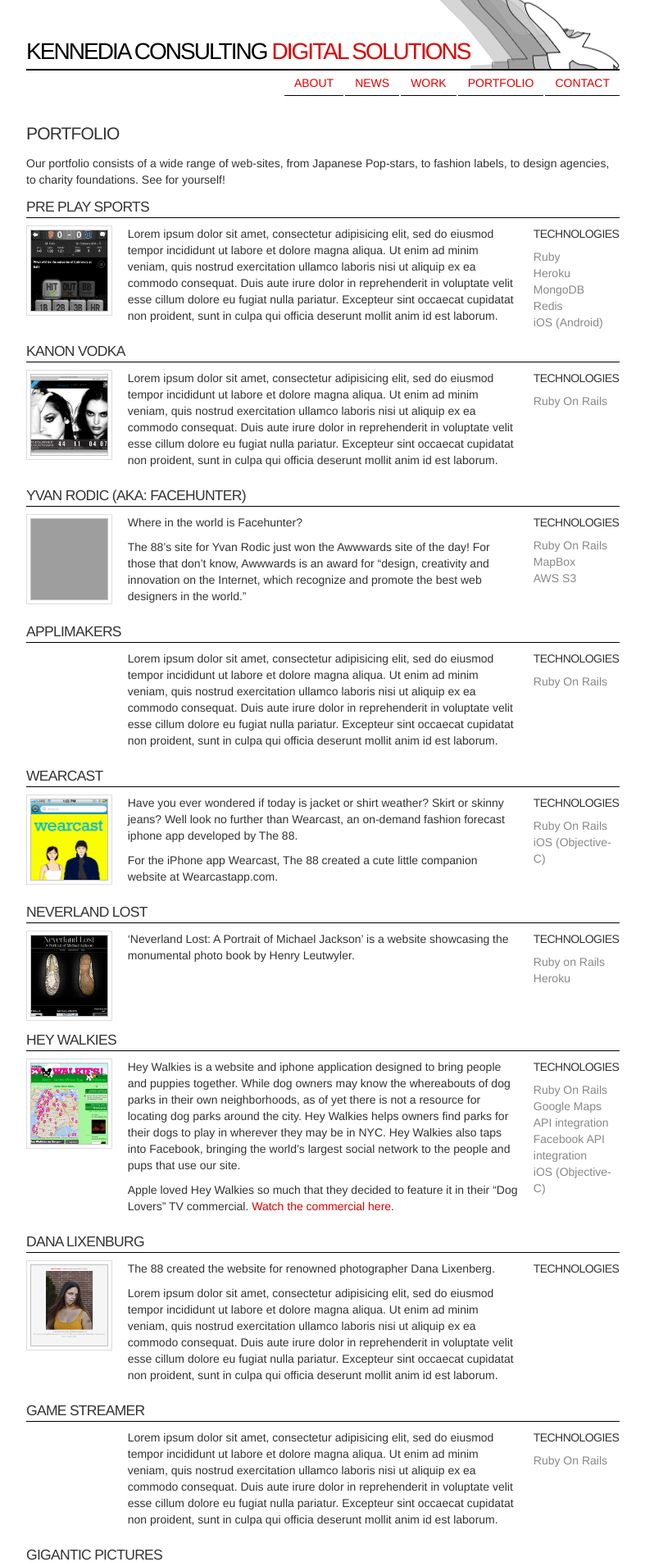
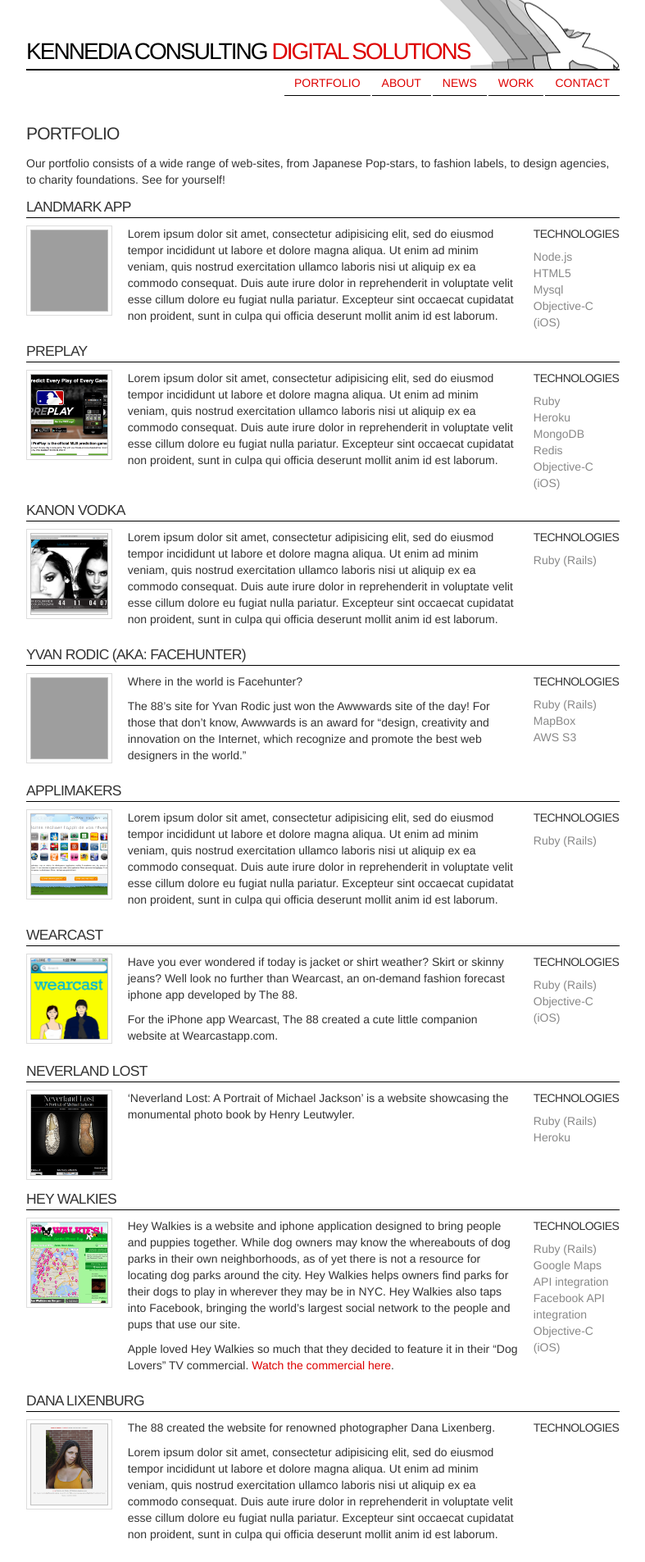
Before and after one commit to supagroova/kennedia.com, a Jekyll site: the page built from portfolio.html, in a window 1280 px wide. Shown: the top 1905 px of the page at 82% size, without its empty margins (246-1033 px from the left). Built offline with Jekyll 4.4.1, drawn with Linux system fonts in a browser that asks for light colours; Markdown is read by kramdown in place of the engine named in the settings; some of the changed text lies outside the part shown; grey boxes are pictures that could not be loaded.

Commit message:
Updating portfolio and responsive styles

```diff
--- a/_data/portfolio.yaml
+++ b/_data/portfolio.yaml
@@ -1,35 +1,45 @@
 ---
 
 -
-  title: Pre Play Sports
+  title: Landmark App
+  id: landmark
+  description: |-
+    Lorem ipsum dolor sit amet, consectetur adipisicing elit, sed do eiusmod tempor incididunt ut labore et dolore magna aliqua. Ut enim ad minim veniam, quis nostrud exercitation ullamco laboris nisi ut aliquip ex ea commodo consequat. Duis aute irure dolor in reprehenderit in voluptate velit esse cillum dolore eu fugiat nulla pariatur. Excepteur sint occaecat cupidatat non proident, sunt in culpa qui officia deserunt mollit anim id est laborum.
+  images:
+    - url: "/img/portfolio/landmark_web_1.jpg"
+    - url: "/img/portfolio/landmark_web_2.jpg"
+    - url: "/img/portfolio/landmark_ios_1.jpg"
+    - url: "/img/portfolio/landmark_ios_2.jpg"
+    - url: "/img/portfolio/landmark_icon.png"
+
+  technologies:
+    - Node.js
+    - HTML5
+    - Mysql
+    - Objective-C (iOS)
+
+
+-
+  title: PrePlay
   id: preplay
   description: |-
     Lorem ipsum dolor sit amet, consectetur adipisicing elit, sed do eiusmod tempor incididunt ut labore et dolore magna aliqua. Ut enim ad minim veniam, quis nostrud exercitation ullamco laboris nisi ut aliquip ex ea commodo consequat. Duis aute irure dolor in reprehenderit in voluptate velit esse cillum dolore eu fugiat nulla pariatur. Excepteur sint occaecat cupidatat non proident, sunt in culpa qui officia deserunt mollit anim id est laborum.
   images:
-    -
-      url: "/img/portfolio/preplay_mlb_ios.png"
-      hidden: false
-    -
-      url: "/img/portfolio/preplay_nfl.png"
-    -
-      url: "/img/portfolio/preplay_nfl_ios2.png"
-    -
-      url: "/img/portfolio/preplay_mlb.png"
-    -
-      url: "/img/portfolio/preplay_mlb_ios2.png"
-    -
-      url: "/img/portfolio/preplay_nfl_ios.png"
-    -
-      url: "/img/portfolio/preplay_nhl.png"
-    -
-      url: "/img/portfolio/preplay_web.png"
+    - url: "/img/portfolio/preplay_mlb.png"
+    - url: "/img/portfolio/preplay_nhl.png"
+    - url: "/img/portfolio/preplay_nfl.png"
+    - url: "/img/portfolio/preplay_mlb_ios.png"
+    - url: "/img/portfolio/preplay_nfl_ios2.jpg"
+    - url: "/img/portfolio/preplay_mlb_ios2.png"
+    - url: "/img/portfolio/preplay_nfl_ios.jpg"
+    - url: "/img/portfolio/preplay_web.png"
 
   technologies:
     - Ruby
     - Heroku
     - MongoDB
     - Redis
-    - iOS (Android)
+    - Objective-C (iOS)
 
 -
   title: Kanon Vodka
@@ -37,15 +47,11 @@
   description: |-
     Lorem ipsum dolor sit amet, consectetur adipisicing elit, sed do eiusmod tempor incididunt ut labore et dolore magna aliqua. Ut enim ad minim veniam, quis nostrud exercitation ullamco laboris nisi ut aliquip ex ea commodo consequat. Duis aute irure dolor in reprehenderit in voluptate velit esse cillum dolore eu fugiat nulla pariatur. Excepteur sint occaecat cupidatat non proident, sunt in culpa qui officia deserunt mollit anim id est laborum.
   images:
-    -
-      url: "/img/portfolio/kanon_1.png"
-      hidden: false
-    -
-      url: "/img/portfolio/kanon_2.png"
-    -
-      url: "/img/portfolio/kanon_foks.png"
+    - url: "/img/portfolio/kanon_1.png"
+    - url: "/img/portfolio/kanon_2.png"
+    - url: "/img/portfolio/kanon_foks.png"
   technologies:
-    - Ruby On Rails
+    - Ruby (Rails)
 
 -
   title: "Yvan Rodic (AKA: Facehunter)"
@@ -55,17 +61,12 @@
 
     The 88’s site for Yvan Rodic just won the Awwwards site of the day! For those that don’t know, Awwwards is an award for “design, creativity and innovation on the Internet, which recognize and promote the best web designers in the world.”
   images:
-    -
-      url: "/img/portfolio/facehunter_1.png"
-      hidden: false
-    -
-      url: "/img/portfolio/facehunter_2.png"
-    -
-      url: "/img/portfolio/facehunter_3.png"
-    -
-      url: "/img/portfolio/facehunter_4.png"
+    - url: "/img/portfolio/facehunter_1.png"
+    - url: "/img/portfolio/facehunter_2.png"
+    - url: "/img/portfolio/facehunter_3.png"
+    - url: "/img/portfolio/facehunter_4.png"
   technologies:
-    - Ruby On Rails
+    - Ruby (Rails)
     - MapBox
     - AWS S3
 
@@ -75,10 +76,11 @@
   description: |-
     Lorem ipsum dolor sit amet, consectetur adipisicing elit, sed do eiusmod tempor incididunt ut labore et dolore magna aliqua. Ut enim ad minim veniam, quis nostrud exercitation ullamco laboris nisi ut aliquip ex ea commodo consequat. Duis aute irure dolor in reprehenderit in voluptate velit esse cillum dolore eu fugiat nulla pariatur. Excepteur sint occaecat cupidatat non proident, sunt in culpa qui officia deserunt mollit anim id est laborum.
   images:
-    -
-      url: "/img/portfolio/applimakers_1.png"
+    - url: "/img/portfolio/applimakers_1.png"
+    - url: "/img/portfolio/applimakers_2.png"
+    - url: "/img/portfolio/applimakers_3.png"
   technologies:
-    - Ruby On Rails
+    - Ruby (Rails)
 
 -
   title: WearCast
@@ -90,17 +92,13 @@
     For the iPhone app Wearcast, The 88 created a cute little companion website at Wearcastapp.com.
 
   images:
-    -
-      url: "/img/portfolio/wearcast_1.png"
-      hidden: false
-    -
-      url: "/img/portfolio/wearcast_2.png"
-    -
-      url: "/img/portfolio/wearcast_web.png"
+    - url: "/img/portfolio/wearcast_1.png"
+    - url: "/img/portfolio/wearcast_2.png"
+    - url: "/img/portfolio/wearcast_web.png"
 
   technologies:
-    - Ruby On Rails
-    - iOS (Objective-C)
+    - Ruby (Rails)
+    - Objective-C (iOS)
 
 -
   title: Neverland Lost
@@ -110,14 +108,11 @@
     'Neverland Lost: A Portrait of Michael Jackson' is a website showcasing the monumental photo book by Henry Leutwyler.
 
   images:
-    -
-      url: "/img/portfolio/neverland_1.png"
-      hidden: false
-    -
-      url: "/img/portfolio/neverland_2.png"
+    - url: "/img/portfolio/neverland_1.png"
+    - url: "/img/portfolio/neverland_2.png"
 
   technologies:
-    - Ruby on Rails
+    - Ruby (Rails)
     - Heroku
 -
   title: Hey Walkies
@@ -128,21 +123,14 @@
     Apple loved Hey Walkies so much that they decided to feature it in their "Dog Lovers" TV commercial. [Watch the commercial here](http://www.youtube.com/v/0tmcNcTNzxA).
 
   images:
-    -
-      url: "/img/portfolio/heywalkies_web.png"
-      title: "Heywalkies Website"
-      hidden: false
-    -
-      url: "/img/portfolio/heywalkies_iphone_2.png"
-      title: "Heywalkies iPhone App"
-    -
-      url: "/img/portfolio/heywalkies_iphone_3.png"
-      title: "Heywalkies iPhone App"
+    - url: "/img/portfolio/heywalkies_web.png"
+    - url: "/img/portfolio/heywalkies_iphone_2.png"
+    - url: "/img/portfolio/heywalkies_iphone_3.png"
   technologies:
-    - Ruby On Rails
+    - Ruby (Rails)
     - Google Maps API integration
     - Facebook API integration
-    - iOS (Objective-C)
+    - Objective-C (iOS)
 
 -
   title: Dana Lixenburg
@@ -152,11 +140,8 @@
     Lorem ipsum dolor sit amet, consectetur adipisicing elit, sed do eiusmod tempor incididunt ut labore et dolore magna aliqua. Ut enim ad minim veniam, quis nostrud exercitation ullamco laboris nisi ut aliquip ex ea commodo consequat. Duis aute irure dolor in reprehenderit in voluptate velit esse cillum dolore eu fugiat nulla pariatur. Excepteur sint occaecat cupidatat non proident, sunt in culpa qui officia deserunt mollit anim id est laborum.
 
   images:
-    -
-      url: "/img/portfolio/danalixenburg_1.png"
-      hidden: false
-    -
-      url: "/img/portfolio/danalixenburg_2.png"
+    - url: "/img/portfolio/danalixenburg_1.png"
+    - url: "/img/portfolio/danalixenburg_2.png"
 
 -
   title: Game Streamer
@@ -164,35 +149,21 @@
   description: |-
     Lorem ipsum dolor sit amet, consectetur adipisicing elit, sed do eiusmod tempor incididunt ut labore et dolore magna aliqua. Ut enim ad minim veniam, quis nostrud exercitation ullamco laboris nisi ut aliquip ex ea commodo consequat. Duis aute irure dolor in reprehenderit in voluptate velit esse cillum dolore eu fugiat nulla pariatur. Excepteur sint occaecat cupidatat non proident, sunt in culpa qui officia deserunt mollit anim id est laborum.
   images:
-    -
-      url: "/img/portfolio/JFA_Intro.png"
-      title: ""
+    - url: "/img/portfolio/gamestreamer_1.png"
+    - url: "/img/portfolio/gamestreamer_2.png"
+    - url: "/img/portfolio/gamestreamer_3.png"
+    - url: "/img/portfolio/gamestreamer_4.png"
   technologies:
-    - Ruby On Rails
+    - Ruby (Rails)
 -
   title: Gigantic Pictures
   id: gigantic
   description: |-
     Lorem ipsum dolor sit amet, consectetur adipisicing elit, sed do eiusmod tempor incididunt ut labore et dolore magna aliqua. Ut enim ad minim veniam, quis nostrud exercitation ullamco laboris nisi ut aliquip ex ea commodo consequat. Duis aute irure dolor in reprehenderit in voluptate velit esse cillum dolore eu fugiat nulla pariatur. Excepteur sint occaecat cupidatat non proident, sunt in culpa qui officia deserunt mollit anim id est laborum.
   images:
-    -
-      url: "/img/portfolio/JFA_Intro.png"
-      title: ""
+    - url: "/img/portfolio/gigantic_1.jpg"
   technologies:
-    - Ruby On Rails
-
--
-  title: Jalux
-  id: jalux
-  description: |-
-    Lorem ipsum dolor sit amet, consectetur adipisicing elit, sed do eiusmod tempor incididunt ut labore et dolore magna aliqua. Ut enim ad minim veniam, quis nostrud exercitation ullamco laboris nisi ut aliquip ex ea commodo consequat. Duis aute irure dolor in reprehenderit in voluptate velit esse cillum dolore eu fugiat nulla pariatur. Excepteur sint occaecat cupidatat non proident, sunt in culpa qui officia deserunt mollit anim id est laborum.
-  images:
-    -
-      url: "/img/portfolio/JFA_Intro.png"
-      title: ""
-      hidden: false
-  technologies:
-    - Ruby On Rails
+    - Ruby (Rails)
 
 -
   title: Parapluie Ou Pas
@@ -200,12 +171,15 @@
   description: |-
     Lorem ipsum dolor sit amet, consectetur adipisicing elit, sed do eiusmod tempor incididunt ut labore et dolore magna aliqua. Ut enim ad minim veniam, quis nostrud exercitation ullamco laboris nisi ut aliquip ex ea commodo consequat. Duis aute irure dolor in reprehenderit in voluptate velit esse cillum dolore eu fugiat nulla pariatur. Excepteur sint occaecat cupidatat non proident, sunt in culpa qui officia deserunt mollit anim id est laborum.
   images:
-    -
-      url: "/img/portfolio/JFA_Intro.png"
-      title: ""
-      hidden: false
+    - url: "/img/portfolio/parapluie_1.jpg"
+    - url: "/img/portfolio/parapluie_2.jpg"
+    - url: "/img/portfolio/parapluie_3.jpg"
+    - url: "/img/portfolio/parapluie_4.jpg"
+    - url: "/img/portfolio/parapluie_5.jpg"
+    - url: "/img/portfolio/parapluie_6.jpg"
+
   technologies:
-    - Ruby On Rails
+    - Ruby (Rails)
 -
   id: judy_fisher
   description: |-
@@ -213,16 +187,10 @@
 
       Kennedia Consulting with ODD Design took Judy Fisher's previous static infomation-only web site and rebuilt it as a enterprise grade publishing engine. Complete with dynamic CMS, Job Search/Listings, Weekly Timesheet calculator, News tickers, Consultant profiles, Client testimonials, and more all of which are manageable by the Judy Fisher team themselves to make sure their web-site evolves as they do.
   images:
-    -
-      url: "/img/portfolio/JFA_Intro.png"
-      title: "Intro Animation Page"
-      hidden: false
-    -
-      url: "/img/portfolio/JFA_Contact.png"
-      title: "Contact Page"
-      hidden: false
+    - url: "/img/portfolio/JFA_Intro.png"
+    - url: "/img/portfolio/JFA_Contact.png"
   technologies:
-    - Ruby On Rails
+    - Ruby (Rails)
     - Flash
     - AJAX
     - Javascript
@@ -236,21 +204,15 @@
 
       Since the success of the Evisu Store Locator Kennedia has been closely involved in the continuing process of improving the Evisu.com website and assisting them in bolstering their online sales.
   images:
-    -
-      url: "/img/portfolio/Evisu-HP.png"
-      title: "Summer '07 Home Page"
-      hidden: false
-    -
-      url: "/img/portfolio/Evisu-Store_Locator.png"
-      title: "Evisu Store Locator"
-      hidden: false
+    - url: "/img/portfolio/Evisu-HP.png"
+    - url: "/img/portfolio/Evisu-Store_Locator.png"
   technologies:
     - PHP
     - MySql
     - AJAX
     - HTML
     - Javascript
-  title: EVISU.COM
+  title: Evisu
 -
   id: thankodd
   description: |-
@@ -258,22 +220,12 @@
 
       ODD Kennedia Consulting was approached to solve their requirements and together in consultation with ODD developed an administration backend to their public web-site. The website features numerous flash animations which when viewed by non-flash browsers (like search engines) still display the content in a desirable fashion this mix gave the site visual appeal and content visibility. The website was developed solely by Kennedia Consulting using Ruby on Rails and MySql and a rich mix of Flash and HTML with cutting-edge Javascript. ODD were especially happy with the output and the speed of delivery.
   images:
-    -
-      url: "/img/portfolio/ODD-Intro.png"
-      title: "ODD Intro animation"
-      hidden: false
-    -
-      url: "/img/portfolio/ODD-Story_Page.png"
-      title: "ODD Story Page"
-      hidden: false
-    -
-      url: "/img/portfolio/ODD-Profile.png"
-      title: "ODD Profile"
-    -
-      url: "/img/portfolio/ODD-Admin.png"
-      title: "ODD Admin Section"
+    - url: "/img/portfolio/ODD-Intro.png"
+    - url: "/img/portfolio/ODD-Story_Page.png"
+    - url: "/img/portfolio/ODD-Profile.png"
+    - url: "/img/portfolio/ODD-Admin.png"
   technologies:
-    - Ruby on Rails
+    - Ruby (Rails)
     - MySql
     - Flash
     - HTML
@@ -288,23 +240,15 @@
 
       The website is built using cutting edge Ruby on Rails, Javascript and AJAX to enhance the users experience, whilst also allowing for users on older browsers to still retain full functionality of the website.
   images:
-    -
-      url: "/img/portfolio/Casarotto_5.png"
-      title: "Casarotto Home Page"
-      hidden: false
-    -
-      url: "/img/portfolio/Casarotto_4.png"
-      title: "Casarotto Admin"
-      hidden: false
-    -
-      url: "/img/portfolio/Casarotto_3.png"
-      title: "Casarotto Clients"
+    - url: "/img/portfolio/Casarotto_5.png"
+    - url: "/img/portfolio/Casarotto_4.png"
+    - url: "/img/portfolio/Casarotto_3.png"
   technologies:
-    - Ruby on Rails
+    - Ruby (Rails)
     - MySql
     - HTML
     - Javascript
-  title: CASAROTTO.CO.UK
+  title: Casarotto
 -
   id: mintd
   description: |-
@@ -312,20 +256,14 @@
 
       Mintd is a sophisticated community/e-commerce platform built in Ruby on Rails. It allows sellers to create virtual online stores and begin selling products for free. The platform promotes health community communication and contribution
   images:
-    -
-      url: "/img/portfolio/Mintd.png"
-      title: "Mintd Home Page"
-      hidden: false
-    -
-      url: "/img/portfolio/Mintd_2.png"
-      title: "Mintd Store"
-      hidden: false
+    - url: "/img/portfolio/Mintd.png"
+    - url: "/img/portfolio/Mintd_2.png"
   technologies:
-    - Ruby on Rails
+    - Ruby (Rails)
     - MySql
     - HTML
     - Javascript
-  title: MINTD.COM
+  title: Mintd
 -
   id: basecamp
   description: |-
@@ -333,43 +271,12 @@
 
       The widget proved so popular that within the first week of release it had accumulated almost 10,000 downloads, had been featured in The Unofficial Apple Weblog and other blogs, ranked 23rd in the Apple Widget Top 50 downloaded widgets, and was chosen as an Apple Staff Favourite widget.
   images:
-    -
-      url: "/img/portfolio/Basecamp.png"
-      title: "Basecamp Widget"
-      hidden: false
-    -
-      url: "/img/portfolio/Basecamp_Widget_on_Apple.png"
-      title: "Widget on Apple.com"
-      hidden: false
+    - url: "/img/portfolio/Basecamp.png"
+    - url: "/img/portfolio/Basecamp_Widget_on_Apple.png"
   technologies:
     - HTML
     - Javascript
-  title: "BASECAMP WIDGET"
--
-  id: bbs
-  description: "Betterbuilt Software is a small software development house based in Melbourne Australia that specialised in the development of software for the Building and Construction industry. Kennedia consulting was approached to design a company logo and design a website that would suite to company and fit into an off-the-shelf product. The resulting website was a clean and simple representation of the company and it's essence."
-  images:
-    -
-      url: "/img/portfolio/bbsoft.png"
-      title: "Better Built Software"
-      hidden: false
-  technologies:
-    - CSS
-    - HTML
-    - Javascript
-  title: "BETTER BUILT SOFTWARE"
--
-  id: butterfly
-  description: "The Butterfly Foundation is a charity organisation setup to assist sufferers of eating disorders and promote awareness of the related issues of these disorders. Kennedia Consulting was approached to develop and launch the initial version of the website in conjunction with a team of graphic designers and flash animators. All work was done in static HTML on a pro-bono basis."
-  images:
-    -
-      url: "/img/portfolio/butterfly.png"
-      title: "The Butterfly Foundation"
-      hidden: false
-  technologies:
-    - HTML
-    - CSS
-  title: "THE BUTTERFLY FOUNDATION"
+  title: "Basecamp Widget"
 -
   id: hibari
   description: |-
@@ -377,16 +284,13 @@
 
       The website consists of a full featured content management system that allows the web-site's administrators to control the content of the website, from latest news items, to Misora Hibari's discography and merchandise listing. Kennedia consulting built the public facing website and the administration web-site using PHP and MySql.
   images:
-    -
-      url: "/img/portfolio/Misora-Hibari.png"
-      title: "Misora Hibari"
-      hidden: false
+    - url: "/img/portfolio/Misora-Hibari.png"
   technologies:
     - PHP
     - MySql
     - HTML
     - Javascript
-  title: "MISORA HIBARI"
+  title: "Misora Hibari"
 -
   id: tbd
   description: |-
@@ -394,14 +298,11 @@
 
       Kennedia Consulting was approach to develop the backend and frontend parts of the website to allow for designers to register and post content on the website. It was developed using PHP and MySql and was a blast to attend when the work was done!
   images:
-    -
-      url: "/img/portfolio/Tokyo-Designers-Block.png"
-      title: "Tokyo Designers Block"
-      hidden: false
+    - url: "/img/portfolio/Tokyo-Designers-Block.png"
   technologies:
     - PHP
     - MySql
-  title: "TOKYO DESIGNERS BLOCK"
+  title: "Tokyo Designers Block"
 -
   id: dejimon
   description: |-
@@ -409,11 +310,8 @@
 
       The website was built using PHP and the PEAR library. All pages are cached and automatically updated periodically. The website adheres to W3C web-stanards
   images:
-    -
-      url: "/img/portfolio/dejimon-browse.png"
-      title: Dejimon
-      hidden: false
+    - url: "/img/portfolio/dejimon-browse.png"
   technologies:
     - PHP
     - Amazon Webservices
-  title: DEJIMON
+  title: Dejimon
--- a/_layouts/default.html
+++ b/_layouts/default.html
@@ -4,7 +4,7 @@
 
 			<meta charset="utf-8">
       <meta http-equiv="X-UA-Compatible" content="IE=edge,chrome=1">
-      <title>{{ page.title }}</title>
+      <title>{{ site.name }} : {{ page.title }}</title>
 
 			<meta name="viewport" content="width=device-width, initial-scale=1.0">
 			<meta name="description" content="Kennedia Consulting: History around You.">
@@ -43,10 +43,10 @@
           <div class="row-fluid" id="site_nav">
             <div class="span12">
 							<ul class="nav nav-pills">
+								<li><a href="/portfolio.html">portfolio</a></li>
 								<li><a href="/about.html">about</a></li>
 								<li><a href="/news/">news</a></li>
 								<li><a href="/work.html">work</a></li>
-								<li><a href="/portfolio.html">portfolio</a></li>
 								<li><a href="/contact.html">contact</a></li>
 							</ul>
             </div>
--- a/_plugins/sitemap_generator.rb
+++ b/_plugins/sitemap_generator.rb
@@ -40,7 +40,7 @@
 module Jekyll
 
   # Change MY_URL to reflect the site you are using
-  MY_URL = "http://www.mysite.com"
+  MY_URL = "http://www.kennedia.com"
 
   # Change SITEMAP_FILE_NAME if you would like your sitemap file
   # to be called something else
--- a/css/main.css
+++ b/css/main.css
@@ -265,9 +265,25 @@
 
 /* Landscape phone to portrait tablet */
 @media (max-width: 767px) {
+    #site_title h1 {
+        margin: 0.5em 0;
+        line-height: 1em;
+    }
+
+    #site_title h1 span {
+        display: block;
+    }
+
     .portfolio_list .thumbnail img {
         width: 100%;
         height: 200px;
+    }
+}
+
+/* Header logo overlaps title */
+@media (max-width: 540px) {
+    #site_title {
+        background: none;
     }
 }
 
@@ -275,16 +291,16 @@
 @media (max-width: 480px) {
     #site_title h1 {
         text-align: center;
-        margin: 0.5em 0;
-        line-height: 1em;
-    }
-
-    #site_title {
-        background: none;
     }
 
     #site_nav .nav {
         float: none;
+    }
+
+    #site_nav .nav li {
+        width: 20%;
+        text-align: center;
+        margin: 0;
     }
 
     #site_nav .nav li a {
@@ -311,10 +327,12 @@
 (min-device-pixel-ratio: 1.25),
 (min-resolution: 120dpi),
 (min-resolution: 1.25dppx) {
-    #site_title {
-        background-image: url('/img/logo2x.png');
-        background-size: 239px auto;
-    }
+    @media (min-width: 540px) {
+        #site_title {
+            background-image: url('/img/logo2x.png');
+            background-size: 239px auto;
+        }
+}
 
     #footer_logo a {
         background-image: url('/img/logo_small2x.png');
--- a/index.html
+++ b/index.html
@@ -1,6 +1,6 @@
 ---
 layout: default
-title: Kennedia Consulting
+title: Home
 ---
 
 <div id="home">
--- a/js/main.js
+++ b/js/main.js
@@ -20,7 +20,8 @@
 		type:'image',
 		showCloseBtn: false,
 		gallery:{
-	    enabled:true
+	    enabled:true,
+			arrowMarkup: '<button title="%title%" type="button" class="mfp-arrow mfp-arrow-%dir%"><span class="glyphicon glyphicon-chevron-%dir%"></span></button>', // markup of an arrow button
 	  }
 	});
 
--- a/portfolio.html
+++ b/portfolio.html
@@ -18,7 +18,7 @@
 				<div class="row-fluid">
 					<div class="images span2">
 					{% for img in folio.images %}
-						<div class="image media {% if img.hidden != false %}hide{% endif %}">
+						<div class="image media {% if forloop.first %}{% else %}hide{% endif %}">
 							<a href="{{ img.url }}" title="{{ img.title }}" class="thumbnail" rel="lightbox[{{ folio.id }}]">
 								<img class="media-object" style="background-image:url('{{ img.url }}')">
 							</a>
```
